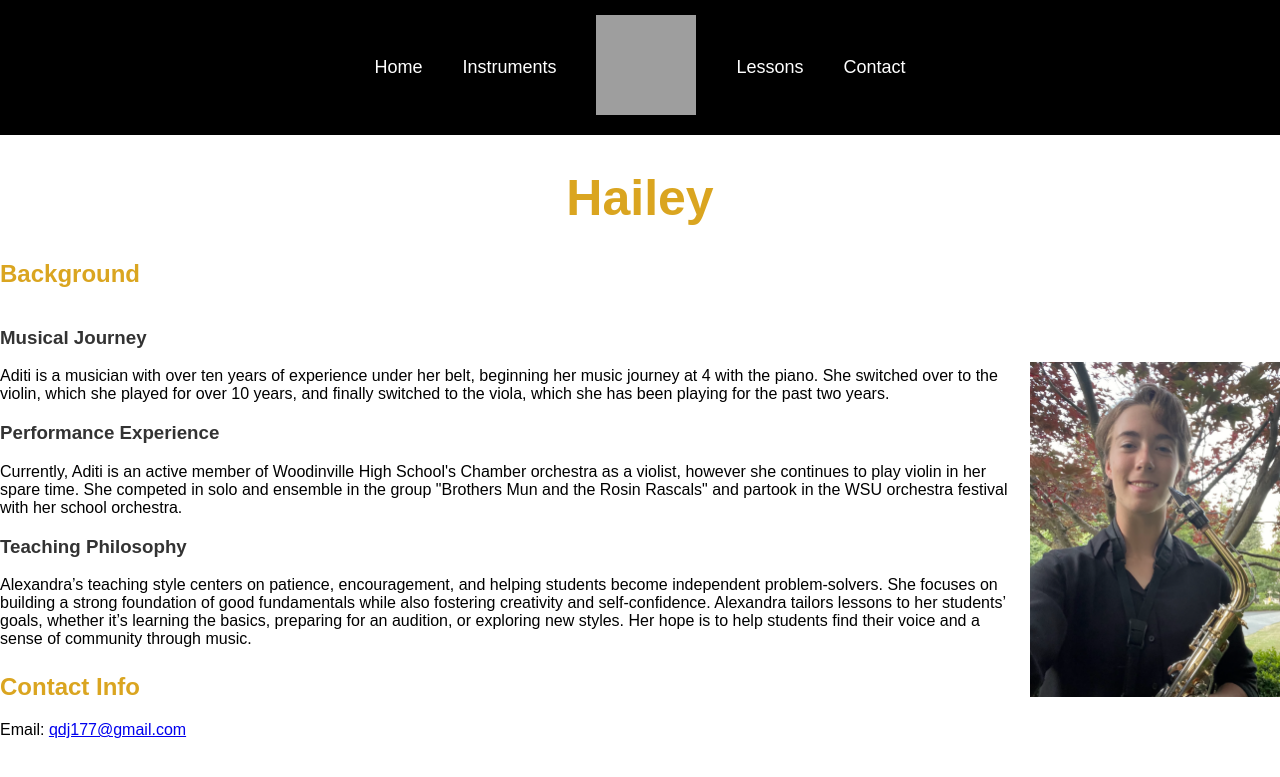
After one commit to EC1790/NovaMusic, a Flask app: page /HF2 in a window 1280 px wide. The commit adds this page. Shown: the top 777 px of the page. Run offline with Flask 3, Linux system fonts and the light colour scheme; grey boxes are pictures that could not be loaded.

Commit message:
Added Hailey's page

```diff
--- a/app.py
+++ b/app.py
@@ -102,6 +102,10 @@ def JB():
 def HF1():
     return render_template("HF1.html")
 
+@app.route('/HF2')
+def HF2():
+    return render_template("HF2.html")
+
 @app.route('/SignUp')
 def SignUp():
     return render_template("signup.html")
--- /dev/null
+++ b/templates/HF2.html
@@ -0,0 +1,44 @@
+<!-- Hailey teacher page connected to the TeacherPages.css and navbar
+Gives info on her musical background, and contact info
+used the background, contact and img-container divs
+-->
+<!DOCTYPE html>
+<html lang="en">
+  <head>
+    <meta charset="utf-8">
+    <meta name="viewport" content="width=device-width">
+    <title>TeacherBase</title>
+    <link rel="icon" type="image/x-icon" href="../static/NovaMusicLogo.png">
+    <link href="../static/TeacherPages.css" rel="stylesheet">
+    <script defer src="../static/loadNavbar.js"></script>
+  </head>
+
+  <body>
+    <div id="navbar"></div>
+    <h1>Hailey</h1>
+
+    <h2>Background</h2>
+    <div id="background">
+      <div>
+        <h3>Musical Journey</h3>
+        <p>Aditi is a musician with over ten years of experience under her belt, beginning her music journey at 4 with the piano. She switched over to the violin, which she played for over 10 years, and finally switched to the viola, which she has been playing for the past two years.</p>
+
+        <h3>Performance Experience</h3>
+        <p>Currently, Aditi is an active member of Woodinville High School's Chamber orchestra as a violist, however she continues to play violin in her spare time. She competed in solo and ensemble in the group "Brothers Mun and the Rosin Rascals" and partook in the WSU orchestra festival with her school orchestra.</p>
+
+        <h3>Teaching Philosophy</h3>
+        <p>Alexandra’s teaching style centers on patience, encouragement, and helping students become independent problem-solvers. She focuses on building a strong foundation of good fundamentals while also fostering creativity and self-confidence. Alexandra tailors lessons to her students’ goals, whether it’s learning the basics, preparing for an audition, or exploring new styles. Her hope is to help students find their voice and a sense of community through music.</p>
+
+        <div id="contact">
+          <h2>Contact Info</h2>
+          <p>Email: <a href="mailto:qdj177@gmail.com">qdj177@gmail.com</a></p>
+          <!-- <p>Phone number: </p> -->
+        </div>
+      </div>
+
+      <div id="img-container">
+        <img src="../static/sasha.png" alt="Alexandra playing saxophone">
+      </div>
+    </div>
+  </body>
+</html>
--- a/templates/Instruments.html
+++ b/templates/Instruments.html
@@ -144,6 +144,7 @@
     <ul>
       <li><a href="/IY">Isaac Yu</a></li>
       <li><a href="/HF1">Hayden Fisher</a></li>
+      <li><a href="/HF2">Hailey Farmer</a></li>
     </ul>
   </div>
 
@@ -156,6 +157,7 @@
     </h2>
     <ul>
       <li><a href="/HF1">Hayden Fisher</a></li>
+      <li><a href="/HF2">Hailey Farmer</a></li>
     </ul>
   </div>
 </body>
```
